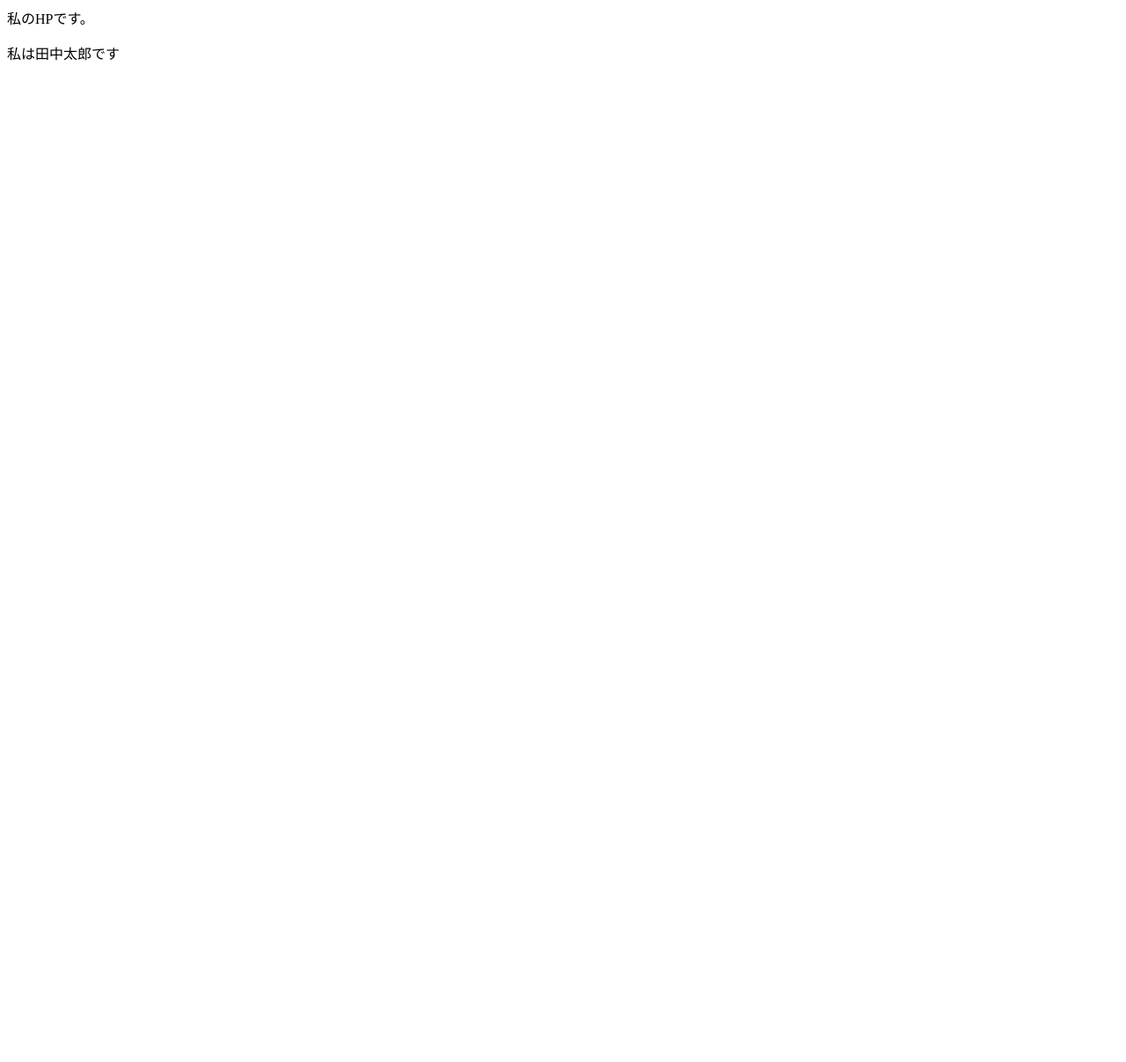
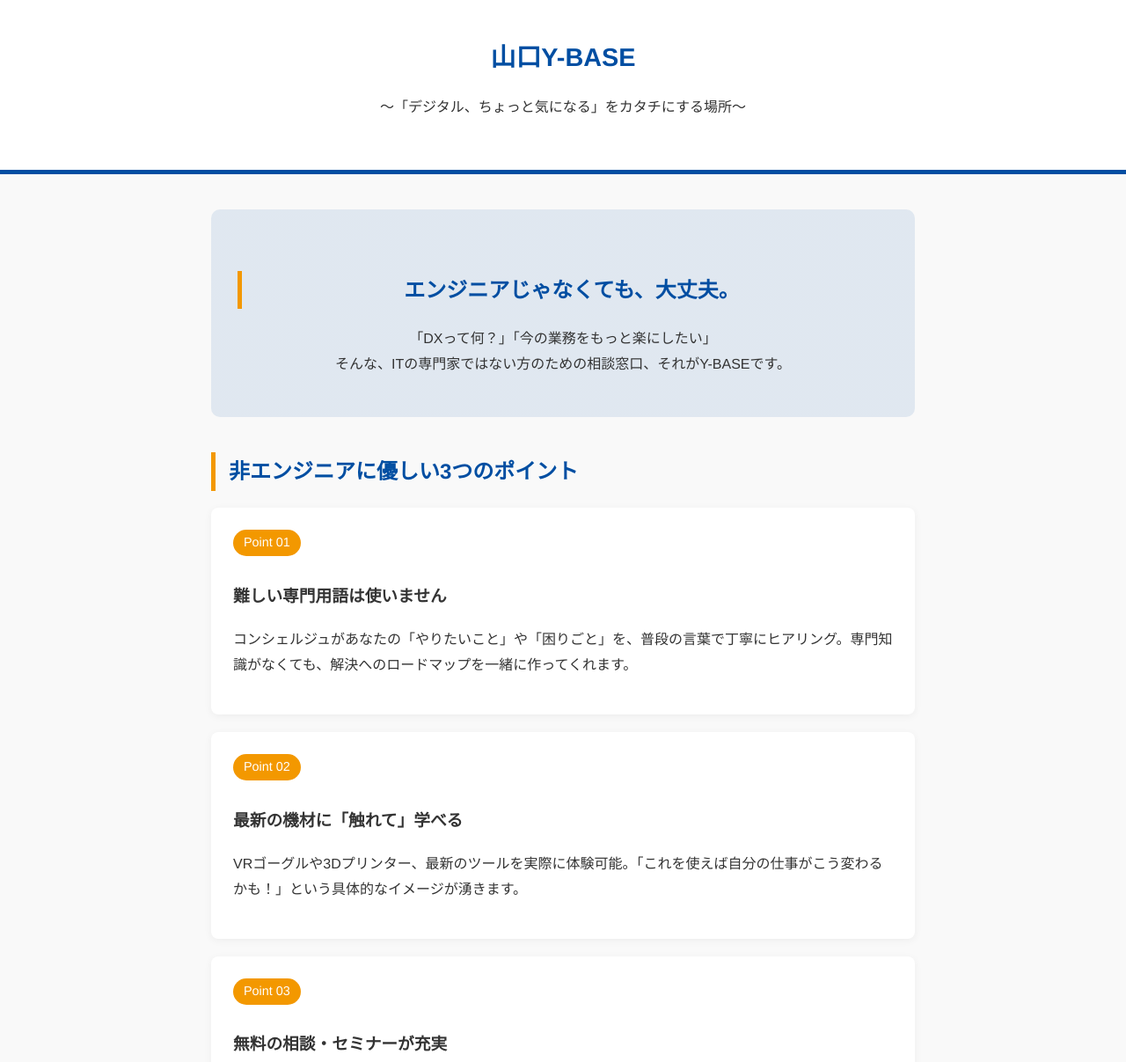
Before and after one commit to mitsuru-ochi-bit/test, a plain HTML site: page index.html in a window 1280 px wide. Shown: the top 1207 px of the page at 88% size. Before the commit the page ends 800 px from the top, so only its background shows below. Drawn offline with Linux system fonts and the light colour scheme.

Commit message:
３回目

```diff
--- a/index.html
+++ b/index.html
@@ -1,2 +1,155 @@
-<p>私のHPです。</p>
-<p>私は田中太郎です</p>
+<!DOCTYPE html>
+<html lang="ja">
+<head>
+    <meta charset="UTF-8">
+    <meta name="viewport" content="width=device-width, initial-scale=1.0">
+    <title>はじめてのY-BASE｜非エンジニアのためのDXガイド</title>
+    <style>
+        :root {
+            --primary-color: #004ea2;
+            --accent-color: #f39800;
+            --text-color: #333;
+            --bg-color: #f9f9f9;
+        }
+
+        body {
+            font-family: "Helvetica Neue", Arial, "Hiragino Kaku Gothic ProN", "Hiragino Sans", Meiryo, sans-serif;
+            line-height: 1.8;
+            color: var(--text-color);
+            margin: 0;
+            background-color: var(--bg-color);
+        }
+
+        header {
+            background-color: #fff;
+            padding: 40px 20px;
+            text-align: center;
+            border-bottom: 5px solid var(--primary-color);
+        }
+
+        h1 {
+            color: var(--primary-color);
+            margin: 0;
+            font-size: 1.8rem;
+        }
+
+        .container {
+            max-width: 800px;
+            margin: 0 auto;
+            padding: 40px 20px;
+        }
+
+        .hero {
+            background: linear-gradient(rgba(0,78,162,0.1), rgba(0,78,162,0.1));
+            padding: 30px;
+            border-radius: 10px;
+            margin-bottom: 40px;
+            text-align: center;
+        }
+
+        h2 {
+            border-left: 5px solid var(--accent-color);
+            padding-left: 15px;
+            color: var(--primary-color);
+            margin-top: 40px;
+        }
+
+        .card {
+            background: #fff;
+            padding: 25px;
+            border-radius: 8px;
+            box-shadow: 0 2px 10px rgba(0,0,0,0.05);
+            margin-bottom: 20px;
+        }
+
+        .point-tag {
+            display: inline-block;
+            background: var(--accent-color);
+            color: #fff;
+            padding: 2px 12px;
+            border-radius: 20px;
+            font-size: 0.9rem;
+            margin-bottom: 10px;
+        }
+
+        footer {
+            text-align: center;
+            padding: 40px;
+            font-size: 0.8rem;
+            color: #777;
+        }
+
+        .btn {
+            display: inline-block;
+            background: var(--primary-color);
+            color: #fff;
+            padding: 15px 30px;
+            text-decoration: none;
+            border-radius: 5px;
+            font-weight: bold;
+            margin-top: 20px;
+            transition: opacity 0.3s;
+        }
+
+        .btn:hover {
+            opacity: 0.8;
+        }
+    </style>
+</head>
+<body>
+
+<header>
+    <h1>山口Y-BASE</h1>
+    <p>〜「デジタル、ちょっと気になる」をカタチにする場所〜</p>
+</header>
+
+<div class="container">
+    <section class="hero">
+        <h2>エンジニアじゃなくても、大丈夫。</h2>
+        <p>「DXって何？」「今の業務をもっと楽にしたい」<br>
+        そんな、ITの専門家ではない方のための相談窓口、それがY-BASEです。</p>
+    </section>
+
+    <section>
+        <h2>非エンジニアに優しい3つのポイント</h2>
+
+        <div class="card">
+            <span class="point-tag">Point 01</span>
+            <h3>難しい専門用語は使いません</h3>
+            <p>コンシェルジュがあなたの「やりたいこと」や「困りごと」を、普段の言葉で丁寧にヒアリング。専門知識がなくても、解決へのロードマップを一緒に作ってくれます。</p>
+        </div>
+
+        <div class="card">
+            <span class="point-tag">Point 02</span>
+            <h3>最新の機材に「触れて」学べる</h3>
+            <p>VRゴーグルや3Dプリンター、最新のツールを実際に体験可能。「これを使えば自分の仕事がこう変わるかも！」という具体的なイメージが湧きます。</p>
+        </div>
+
+        <div class="card">
+            <span class="point-tag">Point 03</span>
+            <h3>無料の相談・セミナーが充実</h3>
+            <p>「何から手をつけていいかわからない」という段階でもOK。初心者向けのワークショップや、個別相談など、一歩踏み出すためのサポートがすべて揃っています。</p>
+        </div>
+    </section>
+
+    <section>
+        <h2>利用シーンの例</h2>
+        <ul>
+            <li><strong>商店主の方：</strong>「SNSを使って集客を強化したい」</li>
+            <li><strong>事務職の方：</strong>「Excelの作業を自動化して、早く帰りたい」</li>
+            <li><strong>経営者の方：</strong>「人手不足をITの力で解消したい」</li>
+        </ul>
+    </section>
+
+    <div style="text-align: center;">
+        <p>まずは気軽に、扉を叩いてみませんか？</p>
+        <a href="https://y-base.jp/" class="btn" target="_blank">公式サイトで詳しく見る</a>
+    </div>
+</div>
+
+<footer>
+    &copy; 2026 山口Y-BASE 紹介ファンページ
+</footer>
+
+</body>
+</html>
```
